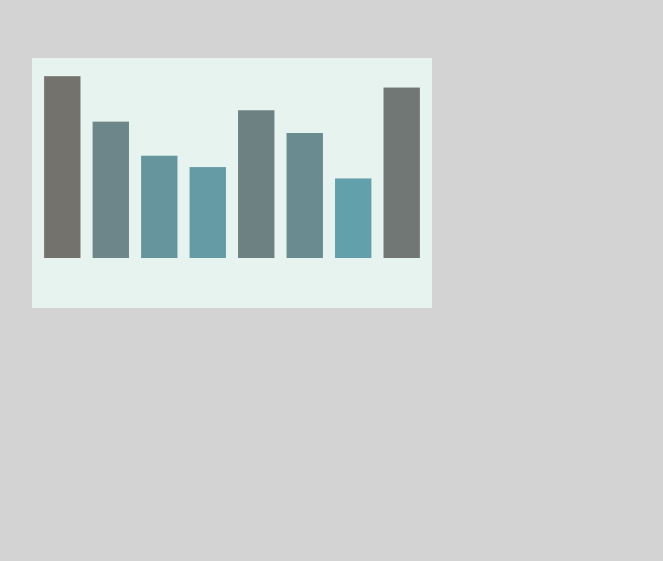
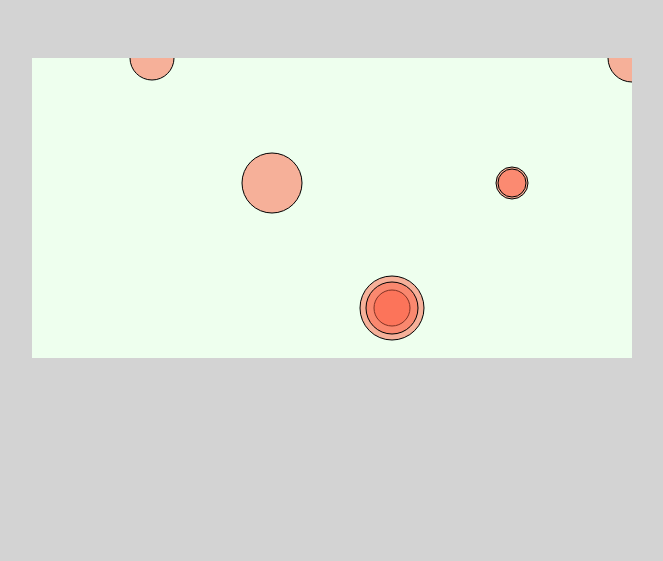
Before and after one commit to meganmckissack/hackU-dataviz-class1, a plain HTML site: page index.html in a window 1280 px wide. Shown: the whole page, without its empty margins (76-739 px from the left). Drawn offline with nearby package versions, Linux system fonts and the light colour scheme.

Commit message:
Added files via upload

```diff
--- a/index.html
+++ b/index.html
@@ -1,12 +1,16 @@
 <!DOCTYPE html>
 <html>
+
 <head>
-<script src="https://cdnjs.cloudflare.com/ajax/libs/d3/3.5.16/d3.js" charset="utf-8"></script>
-<link rel="stylesheet" type="text/css" href="styles.css">
-  </head>
+  <script src="https://cdnjs.cloudflare.com/ajax/libs/underscore.js/1.8.3/underscore-min.js" charset="utf-8"></script>
+  <script src="https://cdnjs.cloudflare.com/ajax/libs/d3/3.5.16/d3.js" charset="utf-8"></script>
+  <link rel="stylesheet" type="text/css" href="styles.css">
+</head>
+
 <body>
-   <div id="barChart"></div>
- <script src="main.js"></script>
+  <div id="chartArea"></div>
+  <script src="main.js"></script>
 
 </body>
+
 </html>
--- a/main.js
+++ b/main.js
@@ -40,50 +40,65 @@ var data = [{
   "nature": "plus good plus "
 }]
 
+/*var dataSet = _.map(_.range(40), function(i) {
+  return {
+    x: Math.random() *100,
+    y: Math.random() *100,
+    r: Math.random() *30
+  };
+});*/
+
+var dataSet = data.map(function(val){
+  return {
+    x: val.synonyms.length*20,
+    y: val.qualities.length*25,
+    r: val.nature.length*2
+  }
+});
 
 
-var newData=[];
-for (i = 0; i < data.length; i++) {
-  var item = data[i]["nature"].length;
-  newData.push(item);
-}
 
-var height = 200;
-var width = 400;
+var margin = {
+  top: 0,
+  right: 0,
+  bottom: 0,
+  left: 0
+};
+var height = 500 - margin.top - margin.bottom;
+var width = 600 - margin.left - margin.right;
 
 var yScale = d3.scale.linear()
-  .domain([0, d3.max(newData)*1.1])
-  .range([0, height]);
+  .domain([0, d3.max(dataSet, function(data) {
+    return data.y
+  })])
+  .range([height, 0]);
 
-var xScale = d3.scale.ordinal()
-    .domain(newData)
-    .rangeBands([0, width], 0.25, 0.25);
+var xScale = d3.scale.linear()
+  .domain([0, 100])
+  .range([0, width]);
 
 var colorScale = d3.scale.linear()
-    .domain([0,d3.max(newData)]) //data based
-    //.domain([0,newData.length]) //position based
-    .range(['#55C3DC', '#73726D', '#E24B2C']);
+  .domain([0, d3.max(dataSet)]) //data based
+  //.domain([0,newData.length]) //position based
+  .range(['#55C3DC', '#73726D', '#E24B2C']);
 
-var svg = d3.select('#barChart').append('svg')
-    .attr('width', width)
-    .attr('height', height);
+var svg = d3.select('#chartArea').append('svg')
+  .attr('width', width + margin.left + margin.right)
+  .attr('height', height + margin.top + margin.bottom)
+  .append('g')
+  .attr('transform', 'translate(' + margin.left + ', ' + margin.top + ')');
 
-svg.selectAll('rect')
-    .data(newData)
-    .enter()
-    .append('rect')
-    .attr('class', 'bar')
-    .attr('x', function(data, index){
-      return xScale(data)
-    })
-    .attr('y', function(data) {
-      return height - yScale(data)
-    })
-    .attr('width', xScale.rangeBand)
-    .style('height', function (data) {
-      return yScale(data)
-    })
-    .attr('fill', function(data, i) {
-      return colorScale(data) //data based
-      //return colorScale(i) //position based
-    })
+svg.selectAll('circle')
+  .data(dataSet)
+  .enter()
+  .append('circle')
+  .attr('class', 'scatter')
+  .attr('cx', function(data) {
+    return xScale(data.x)
+  })
+  .attr('cy', function(data) {
+    return yScale(data.y)
+  })
+  .attr('r', function(data) {
+    return data.r
+  });
--- a/styles.css
+++ b/styles.css
@@ -3,13 +3,17 @@ body {
   padding-left: 100px;
   background-color: #d3d3d3;
 }
-#barChart {
-  width: 400px;
-  height: 250px;
-  background-color: #E7F3EF;
+
+#chartArea {
+  width: 600px;
+  height: 300px;
+  background-color: #EFE;
 }
 
-.bar {
+.scatter {
   display: inline-block;
-
+  fill:tomato;
+  fill-opacity: 0.5;
+  stroke:black;
+  stroke-weight:1px;
 }
```
